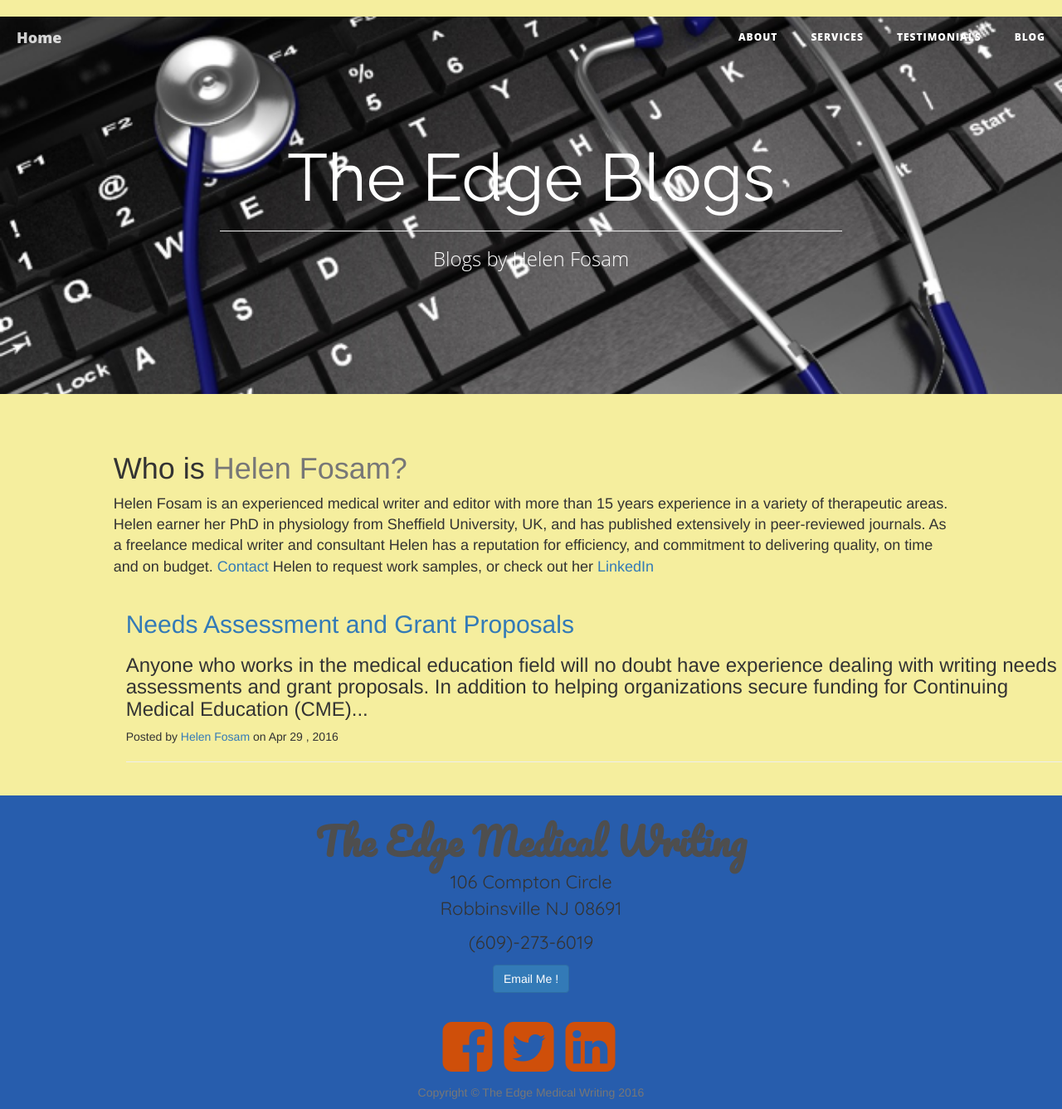
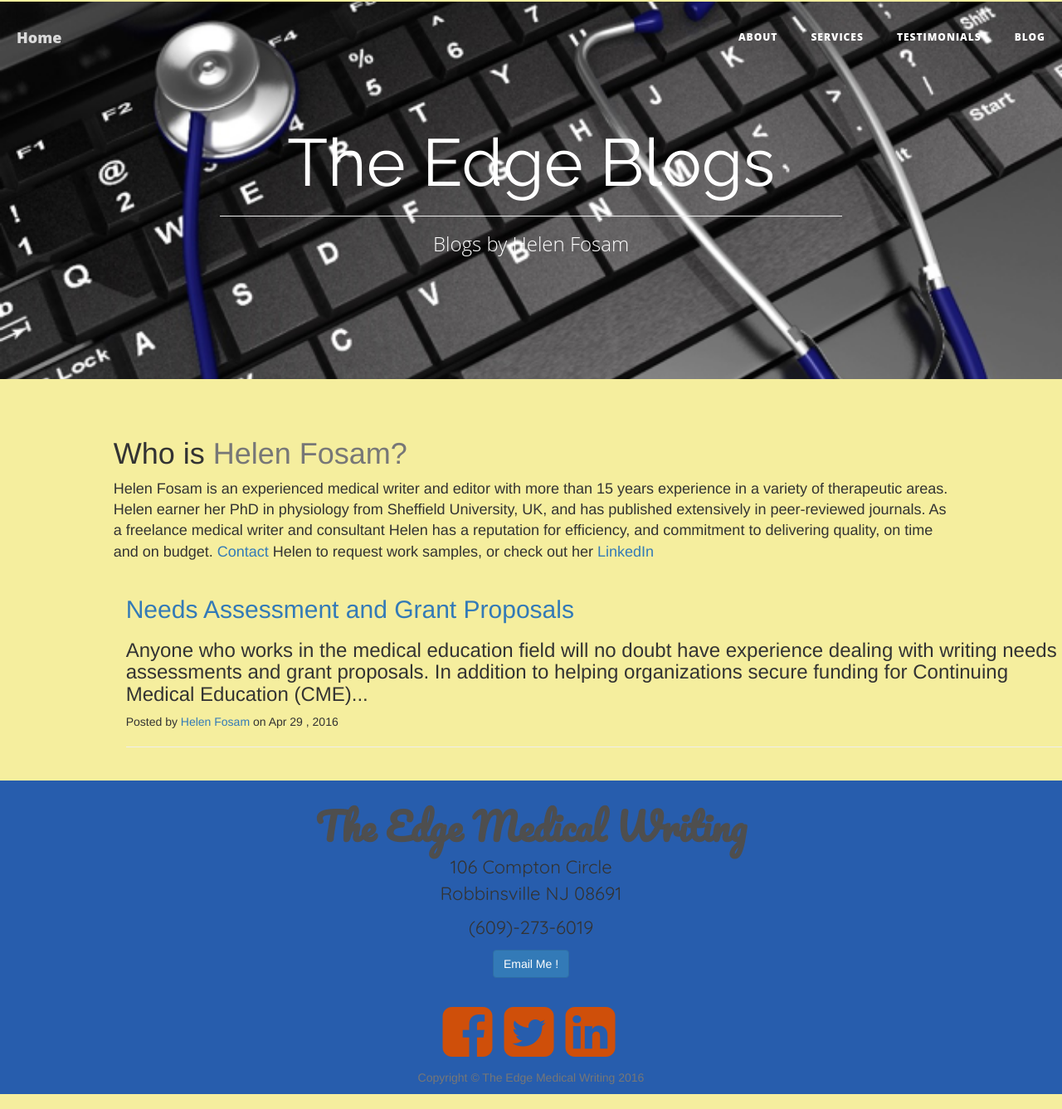
Before and after one commit to saltoriousSIG/theedge, a Jekyll site: the page built from blog.html, in a window 1280 px wide. Shown: the whole page at 83% size. Built offline with Jekyll 4.4.1, drawn with Linux system fonts in a browser that asks for light colours.

Commit message:
Update _blog.scss

```diff
--- a/_sass/blog-content/_blog.scss
+++ b/_sass/blog-content/_blog.scss
@@ -105,7 +105,7 @@ line-height: 50px;
   background-size: cover;
   -o-background-size: cover;
   margin-bottom: 50px;
-margin-top: 0px;
+margin-top: -18px;
 }
 .intro-header .site-heading,
 .intro-header .post-heading,
```
